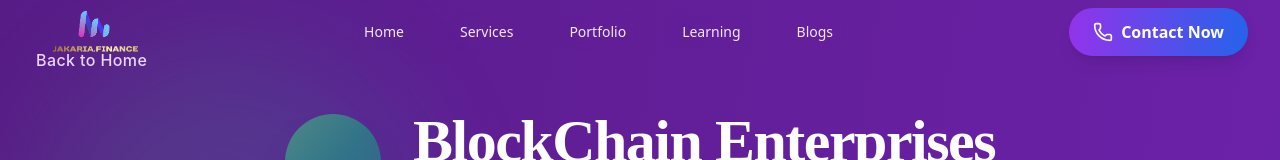
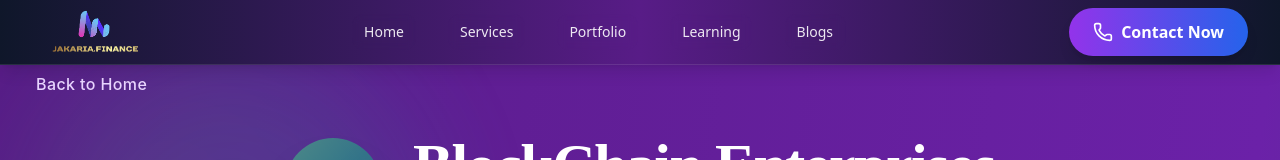
Before and after one commit to nahid500/finance-tech, a Next.js app: page /success-stories/blockchain-enterprises in a window 1280 px wide. Shown: the top 160 px of the page. Built offline with nearby package versions, Linux system fonts and the light colour scheme.

Commit message:
updated nav issue

```diff
--- a/src/app/(withCommon)/success-stories/blockchain-enterprises/page.jsx
+++ b/src/app/(withCommon)/success-stories/blockchain-enterprises/page.jsx
@@ -14,8 +14,8 @@ export default function BlockChainEnterprisesStory() {
 
       <div className="relative z-10 container mx-auto px-6 py-12">
         {/* Elegant Navigation */}
-        <div className="mb-8">
-          <Link href="/" className="text-purple-200 hover:text-white transition-all duration-500 flex items-center gap-3 font-['Inter'] font-medium tracking-wide group">
+        <div className="mb-8 mt-6">
+          <Link href="/#portfolio" className="text-purple-200 hover:text-white transition-all duration-500 flex items-center gap-3 font-['Inter'] font-medium tracking-wide group">
             <i className="ri-arrow-left-line text-xl group-hover:transform group-hover:-translate-x-1 transition-transform duration-300"></i>
             <span className="relative">
               Back to Home
--- a/src/app/(withCommon)/success-stories/cryptoventures-capital/page.jsx
+++ b/src/app/(withCommon)/success-stories/cryptoventures-capital/page.jsx
@@ -16,8 +16,8 @@ export default function CryptoVenturesCapitalStory() {
 
       <div className="relative z-10 container mx-auto px-6 py-12">
         {/* Elegant Navigation */}
-        <div className="mb-8">
-          <Link href="/" className="text-purple-200 hover:text-white transition-all duration-500 flex items-center gap-3 font-['Inter'] font-medium tracking-wide group">
+        <div className="mb-8 mt-6">
+          <Link href="/#portfolio" className="text-purple-200 hover:text-white transition-all duration-500 flex items-center gap-3 font-['Inter'] font-medium tracking-wide group">
             <i className="ri-arrow-left-line text-xl group-hover:transform group-hover:-translate-x-1 transition-transform duration-300"></i>
             <span className="relative">
               Back to Home
--- a/src/app/(withCommon)/success-stories/defimax-protocol/page.jsx
+++ b/src/app/(withCommon)/success-stories/defimax-protocol/page.jsx
@@ -14,8 +14,8 @@ export default function DeFiMaxProtocolStory() {
 
       <div className="relative z-10 container mx-auto px-6 py-12">
         {/* Elegant Navigation */}
-        <div className="mb-8">
-          <Link href="/" className="text-purple-200 hover:text-white transition-all duration-500 flex items-center gap-3 font-['Inter'] font-medium tracking-wide group">
+        <div className="mb-8 mt-6">
+          <Link href="/#portfolio" className="text-purple-200 hover:text-white transition-all duration-500 flex items-center gap-3 font-['Inter'] font-medium tracking-wide group">
             <i className="ri-arrow-left-line text-xl group-hover:transform group-hover:-translate-x-1 transition-transform duration-300"></i>
             <span className="relative">
               Back to Home
--- a/src/app/(withCommon)/success-stories/gamefi-universe/page.jsx
+++ b/src/app/(withCommon)/success-stories/gamefi-universe/page.jsx
@@ -13,8 +13,8 @@ export default function FinanceMaxCorpStory() {
 
       <div className="relative z-10 container mx-auto px-6 py-12">
         {/* Navigation */}
-        <div className="mb-8">
-          <Link href="/" className="text-purple-200 hover:text-white transition-colors duration-300 flex items-center gap-2 font-['Poppins']">
+        <div className="mb-8 mt-6">
+          <Link href="/#portfolio" className="text-purple-200 hover:text-white transition-colors duration-300 flex items-center gap-2 font-['Poppins']">
             <i className="ri-arrow-left-line"></i>
             Back to Home
           </Link>
--- a/src/app/(withCommon)/success-stories/investorpro-passive/page.jsx
+++ b/src/app/(withCommon)/success-stories/investorpro-passive/page.jsx
@@ -14,8 +14,8 @@ export default function InvestorProPassiveStory() {
 
       <div className="relative z-10 container mx-auto px-6 py-12">
         {/* Elegant Navigation */}
-        <div className="mb-8">
-          <Link href="/" className="text-purple-200 hover:text-white transition-all duration-500 flex items-center gap-3 font-['Inter'] font-medium tracking-wide group">
+        <div className="mb-8 mt-6">
+          <Link href="/#portfolio" className="text-purple-200 hover:text-white transition-all duration-500 flex items-center gap-3 font-['Inter'] font-medium tracking-wide group">
             <i className="ri-arrow-left-line text-xl group-hover:transform group-hover:-translate-x-1 transition-transform duration-300"></i>
             <span className="relative">
               Back to Home
--- a/src/app/(withCommon)/success-stories/memerocket-token/page.jsx
+++ b/src/app/(withCommon)/success-stories/memerocket-token/page.jsx
@@ -14,8 +14,8 @@ export default function MemeRocketTokenStory() {
 
       <div className="relative z-10 container mx-auto px-6 py-12">
         {/* Elegant Navigation */}
-        <div className="mb-8">
-          <Link href="/" className="text-purple-200 hover:text-white transition-all duration-500 flex items-center gap-3 font-['Inter'] font-medium tracking-wide group">
+        <div className="mb-8 mt-6">
+          <Link href="/#portfolio" className="text-purple-200 hover:text-white transition-all duration-500 flex items-center gap-3 font-['Inter'] font-medium tracking-wide group">
             <i className="ri-arrow-left-line text-xl group-hover:transform group-hover:-translate-x-1 transition-transform duration-300"></i>
             <span className="relative">
               Back to Home
--- a/src/components/Navbar.jsx
+++ b/src/components/Navbar.jsx
@@ -6,14 +6,12 @@ import { ContactButton } from './ContactButton';
 import { Menu, X } from 'lucide-react';
 import Image from 'next/image';
 import Link from 'next/link';
-import { useRouter } from 'next/navigation';
-
+import { usePathname } from 'next/navigation';  // Better to use usePathname in app router
 
 const NavBar = () => {
   const [menuOpen, setMenuOpen] = useState(false);
   const [scrolled, setScrolled] = useState(false);
-    const router = useRouter();
-
+  const pathname = usePathname();
 
   useEffect(() => {
     const handleScroll = () => {
@@ -23,10 +21,6 @@ const NavBar = () => {
         setScrolled(false);
       }
     };
-
-      const handleClick = () => {
-    router.push('/#portfolio');
-  };
 
     window.addEventListener('scroll', handleScroll);
     return () => window.removeEventListener('scroll', handleScroll);
@@ -51,14 +45,21 @@ const NavBar = () => {
     { name: 'Blogs', href: '/blogs' },
   ];
 
+  // Determine if current page is home
+  const isHome = pathname === '/';
+
+  // Calculate background classes
+  // On home: transparent when not scrolled or menu closed, otherwise dark gradient
+  // On other pages: always dark gradient (so links are visible)
+  const backgroundClass = isHome
+    ? (scrolled || menuOpen)
+      ? 'bg-gradient-to-r from-slate-900 via-purple-900 to-slate-900 backdrop-blur-lg border-b border-white/10 shadow-lg'
+      : 'bg-transparent'
+    : 'bg-gradient-to-r from-slate-900 via-purple-900 to-slate-900 backdrop-blur-lg border-b border-white/10 shadow-lg';
+
   return (
     <header
-      className={`fixed top-0 left-0 w-full z-50 transition-all duration-300
-        ${(scrolled || menuOpen)
-          ? 'bg-gradient-to-r from-slate-900 via-purple-900 to-slate-900 backdrop-blur-lg border-b border-white/10 shadow-lg'
-          : 'bg-transparent'
-        }
-      `}
+      className={`fixed top-0 left-0 w-full z-50 transition-all duration-300 ${backgroundClass}`}
     >
       <div className="max-w-7xl mx-auto px-4 sm:px-6 lg:px-8">
         <div className="flex items-center h-16 relative">
```
Also changed, not shown: src/components/LiveMarketData.jsx (+7 -3 lines).
